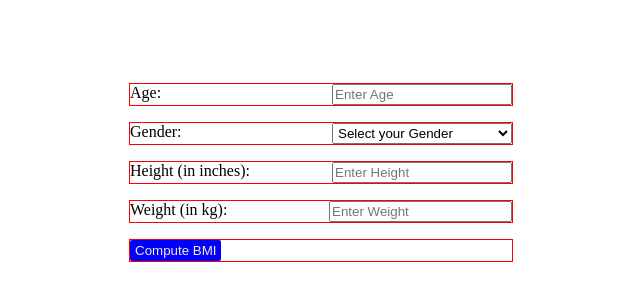
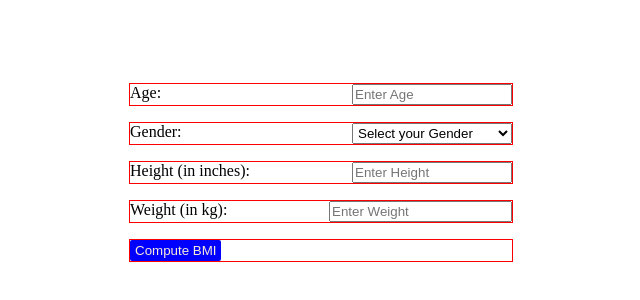
Before and after one commit to lal15aditi/VirSoftech-Task, a React (Create React App) app: page / in a window 1280 px wide. Shown: the part 148-448 px from the top of the page, without its empty margins (319-959 px from the left). Built offline with nearby package versions, Linux system fonts and the light colour scheme.

Commit message:
Update Test.css

```diff
--- a/src/Components/Test.css
+++ b/src/Components/Test.css
@@ -43,7 +43,7 @@ label {
 }
 
 input, select {
-    min-width: 180px;
+    min-width: 160px;
     padding: 1px;
 }
 
```
